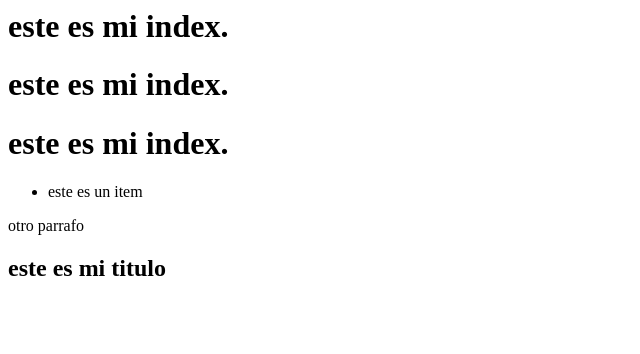
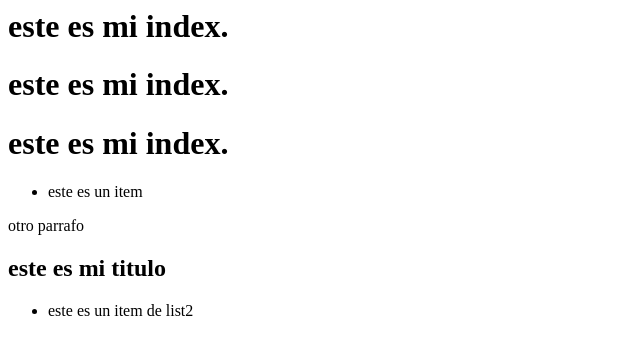
Before and after one commit to angel-trejo-rojas/proyecto, a plain HTML site: page index.html in a window 1280 px wide. Shown: the whole page, without its empty margins (0-640 px from the left). Drawn offline with Linux system fonts and the light colour scheme.

Commit message:
agregue la lista 2 a index.html

```diff
--- a/index.html
+++ b/index.html
@@ -6,3 +6,6 @@
 </ul>
 <p>otro parrafo</p>
 <h2>este es mi titulo</h2>
+<ul>
+	<li>este es un item de list2</li>
+</ul>
```
